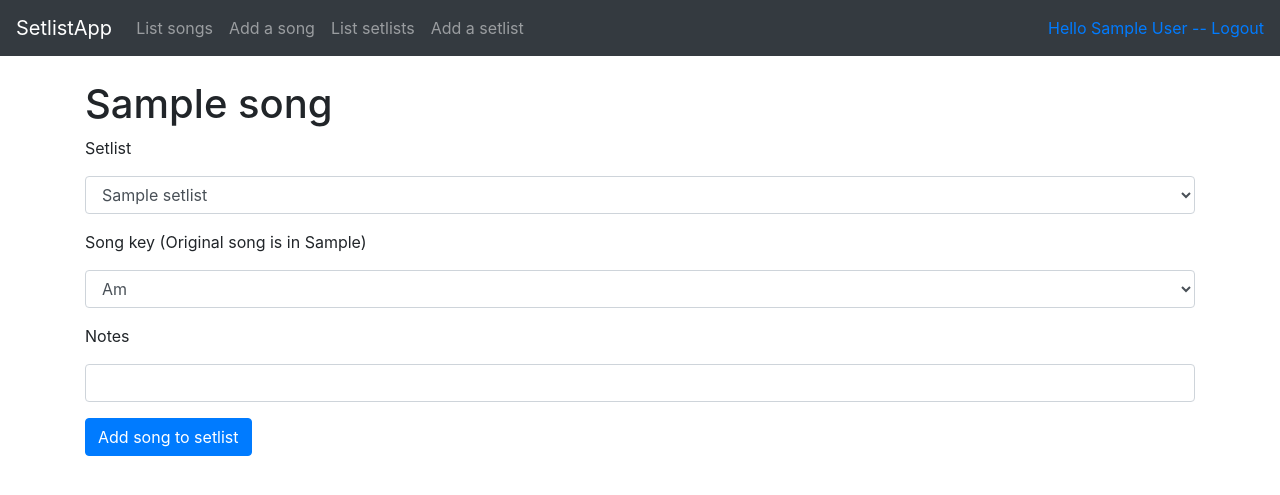
After one commit to Reksa97/Settilista, a Flask app: page /songs/1/tosetlist in a window 1280 px wide. The commit adds this page. Shown: the top 495 px of the page. Run offline with Flask 2, Linux system fonts and the light colour scheme; a user stored in the database is signed in; tables that the repository leaves empty hold one stand-in row (values such as "Sample post"); some libraries are stand-ins or nearby versions.

Commit message:
toiminnallisuus setlistsongien lisäämiselle tehty

```diff
--- a/application/songs/forms.py
+++ b/application/songs/forms.py
@@ -13,8 +13,8 @@ class SongForm(FlaskForm):
         csrf = False
 
 class SetlistSongForm(FlaskForm):
-    setlist_id = SelectField(u'Setlist', coerce=int)
+    setlist = SelectField(u'Setlist', coerce=int, validators=[validators.NumberRange(min=0)])
     songkey = SelectField(u'Song key', choices=[('Am', 'Am'), ('A', 'A'), ('Bbm', 'Bbm'), ('Bb', 'Bb'), ('Bm', 'Bm'), ('B', 'B'), ('Cm', 'Cm'), ('C', 'C'),
     ('C#m', 'C#m'), ('C#', 'C#'), ('Dm', 'Dm'), ('D', 'D'), ('Ebm', 'Ebm'), ('Eb', 'Eb'), ('Em', 'Em'), ('E', 'E'), ('Fm', 'Fm'), ('F', 'F'), ('F#m', 'F#m'), ('F#', 'F#'),
     ('Gm', 'Gm'), ('G', 'G'), ('G#m', 'G#m'), ('Ab', 'Ab')])
-    notes = StringField("Notes", [validators.InputRequired])
+    notes = StringField("Notes", [validators.InputRequired()])
--- a/application/songs/models.py
+++ b/application/songs/models.py
@@ -24,7 +24,8 @@ class SetlistSong(Base):
     songkey = db.Column(db.String(144), nullable=False)
     notes = db.Column(db.String(144), nullable=False)
 
-    setlist_id = db.Column(db.Integer, db.ForeignKey('setlist.id'))
+    setlist_id = db.Column(db.Integer, db.ForeignKey('setlist.id'),
+                            nullable=False)
 
     account_id = db.Column(db.Integer, db.ForeignKey('account.id'),
                             nullable=False)
--- a/application/songs/views.py
+++ b/application/songs/views.py
@@ -2,9 +2,10 @@ from flask import redirect, render_template, request, url_for, flash
 from flask_login import login_required, current_user
 
 from application import app, db
-from application.songs.models import Song
-from application.songs.forms import SongForm
+from application.songs.models import Song, SetlistSong
+from application.songs.forms import SongForm, SetlistSongForm
 from application.auth.models import User
+from application.setlists.models import Setlist
 
 @app.route("/", methods=["GET"])
 def songs_index():
@@ -49,6 +50,34 @@ def songs_set_public(song_id):
 
     return redirect(url_for("songs_index"))
 
+
+@app.route("/songs/<song_id>/tosetlist", methods=["GET", "POST"])
+@login_required
+def songs_addtosetlist(song_id):
+
+    s = Song.query.get(song_id)
+    form = SetlistSongForm(request.form)
+    setlists = Setlist.query.filter_by(account_id=current_user.id).all()
+    form.setlist.choices = [(setlist.id, setlist.name) for setlist in setlists]
+
+    if request.method == "GET":
+        return render_template("songs/tosetlist.html", form=form, song=s)
+
+    sls = SetlistSong(s.name)
+    sls.account_id = current_user.id
+    sls.setlist_id = form.setlist.data
+    sls.artist = s.artist
+    sls.length = s.length
+    sls.songkey = form.songkey.data
+
+    sls.notes = form.notes.data
+
+    db.session().add(sls)
+
+    db.session().commit()
+    return redirect(url_for("songs_index"))
+
+
 @app.route("/songs/<song_id>/delete", methods=["POST"])
 @login_required
 def songs_delete(song_id):
--- a/application/templates/songs/list.html
+++ b/application/templates/songs/list.html
@@ -27,6 +27,9 @@
       <td>{{ song.artist }}</td>
       <td>{{ song.public }}</td>
       <td>
+        <a href="{{ url_for('songs_addtosetlist', song_id = song.id) }}">Add song to a setlist</a>
+      </td>
+      <td>
           <form method="POST" action="{{ url_for('songs_set_public', song_id=song.id) }}">
               <input type="submit" value="Change status!"/>
           </form>
--- /dev/null
+++ b/application/templates/songs/tosetlist.html
@@ -0,0 +1,40 @@
+{% extends "layout.html" %}
+
+{% block body %}
+  <h1>{{ song.name }}</h1>
+
+  <form method="POST" action="{{ url_for('songs_addtosetlist', song_id=song.id) }}">
+  <div class="form-group">
+    <label for="{{ form.setlist.id }}" class="control-label">{{ form.setlist.label }}
+    </label>
+    <div>
+      {{ form.setlist(class_='form-control') }}
+    </div>
+    {% if form.setlist.errors %} {% for error in form.setlist.errors %}
+    <small class="form-text text-muted"<{{ error }}</small>
+    {% endfor %} {% endif %}
+  </div>
+  <div class="form-group">
+    <label for="{{ form.songkey.id }}" class="control-label">{{ form.songkey.label }} (Original song is in {{ song.songkey }})
+    </label>
+    <div>
+      {{ form.songkey(class_='form-control') }}
+    </div>
+    {% if form.songkey.errors %} {% for error in form.songkey.errors %}
+    <small class="form-text text-muted"<{{ error }}</small>
+    {% endfor %} {% endif %}
+  </div>
+  <div class="form-group">
+    <label for="{{ form.notes.id }}" class="control-label">{{ form.notes.label }}
+    </label>
+    <div>
+      {{ form.notes(class_='form-control') }}
+    </div>
+    {% if form.notes.errors %} {% for error in form.notes.errors %}
+    <small class="form-text text-muted"<{{ error }}</small>
+    {% endfor %} {% endif %}
+  </div>
+  <button type="submit" class="btn btn-primary">Add song to setlist</button>
+
+</form>
+{% endblock %}
```
